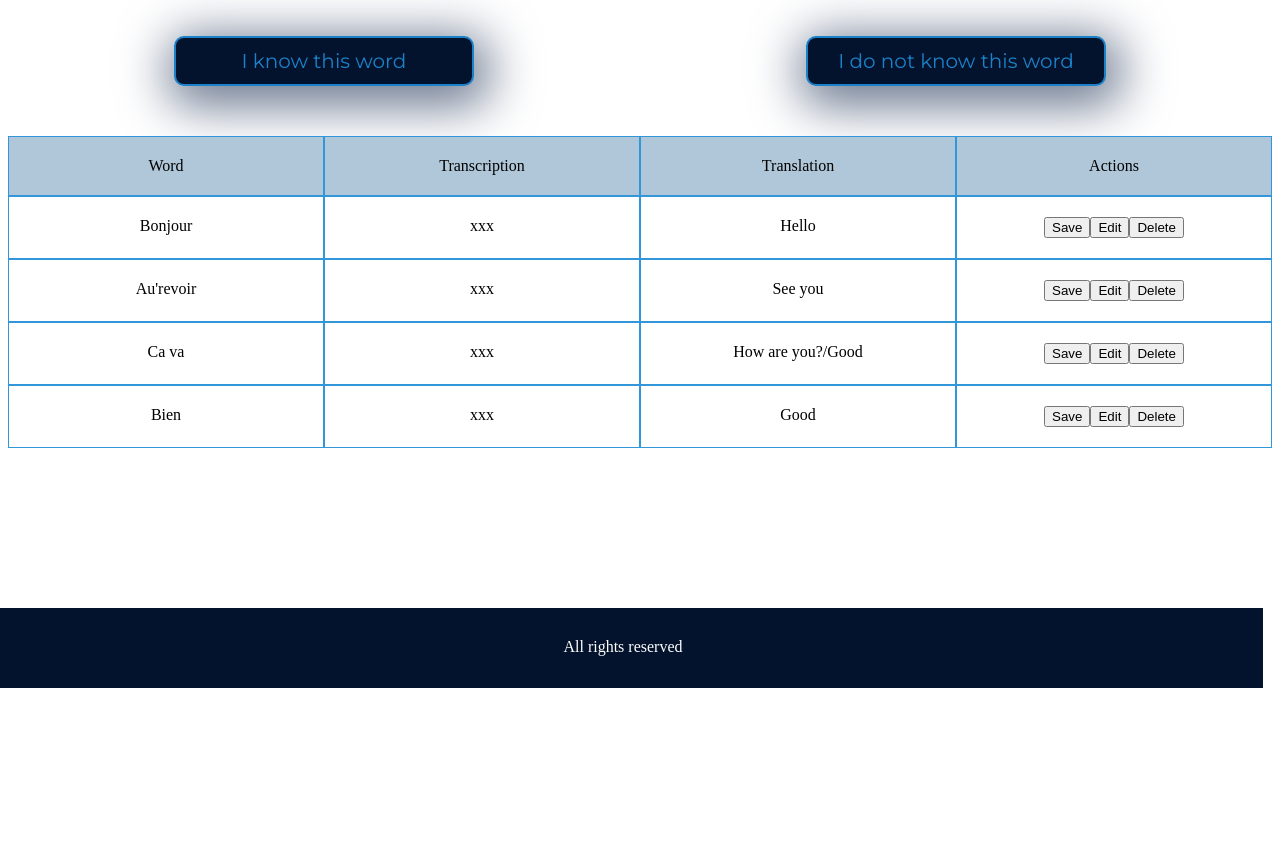
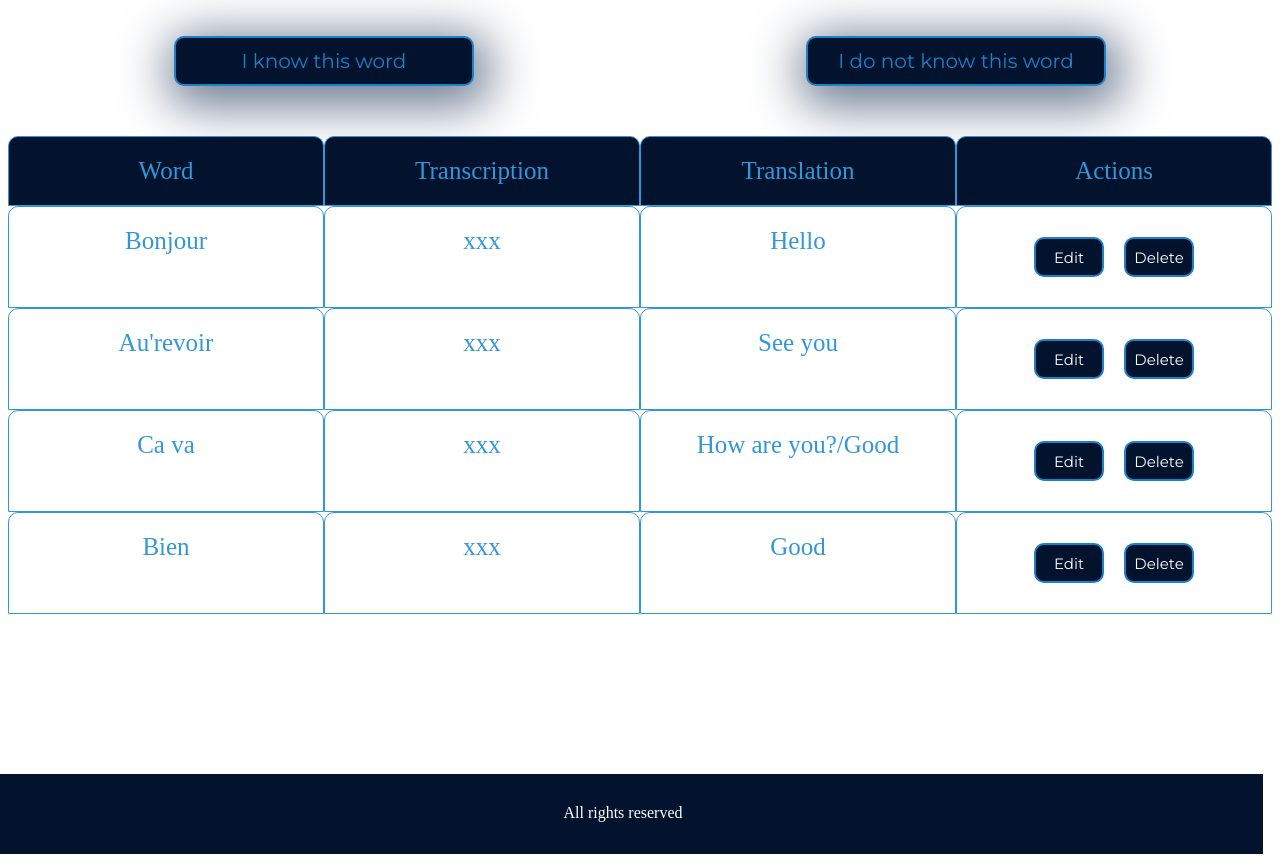
Before and after one commit to KateM3d/words, a React (Create React App) app in the folder words/: page / in a window 1280 px wide. Shown: the part 780-1642 px from the top of the page. Before the commit the page ends 1476 px from the top, so only its background shows below. Built offline with nearby package versions, Linux system fonts and the light colour scheme.

Commit message:
fixed styles of the btns

```diff
--- a/words/src/components/CreateTopicTable/CreateTopicTable.scss
+++ b/words/src/components/CreateTopicTable/CreateTopicTable.scss
@@ -1,32 +1,51 @@
+$fontFamily:'Montserrat',
+sans-serif;
+$fontColor: #3297da;
 .containerTable {
     margin-top: 50px;
 }
 
-.tableHeader {
+.table {
+    &Btn {
+        margin: 10px;
+        width: 70px;
+        height: 40px;
+        background-color: #04132d;
+        border: 2px solid #1b81c8;
+        border-radius: 10px;
+        // box-shadow: 5px 10px 50px 10px #6b788f;
+        color: #fff;
+        font-family: $fontFamily;
+        font-size: 15px;
+    }
+    &Header {
         width: 400px;
         text-align: center;
-    border: 1px solid #3297da;
+        border: 1px solid $fontColor;
+        border-top-left-radius: 10px;
+        border-top-right-radius: 10px;
         padding: 20px;
-    background-color: #afc7d8;
+        background-color: #04132d;
+        color: $fontColor;
+        font-size: 25px;
         &Container {
             display: flex;
             flex-direction: row;
             justify-content: center;
         }
     }
+}
+
+.btnSave {
+    display: none;
+    background-color: orange;
+}
 
 .row {
     background-color: #fff;
+    &Btn {
+        display: flex;
+        flex-direction: row;
+        justify-content: flex-end;
     }
-
-// .tableRow {
-//     display: flex;
-//     flex-direction: row;
-//     justify-content: space-evenly;
-// }
-// .tableCell {
-//     background-color: aqua;
-//     width: 300px;
-//     margin: 20px;
-//     border-radius: 2px solid #dd43ee;
-// }
+}
```
Lines whose indentation alone changed are shown as unchanged.
